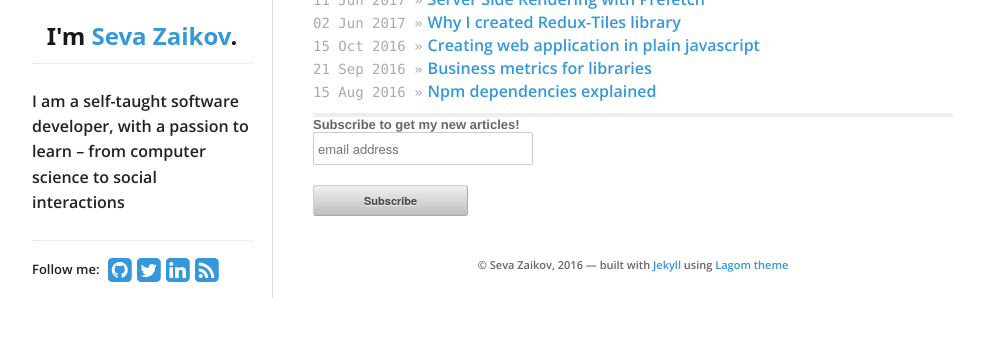
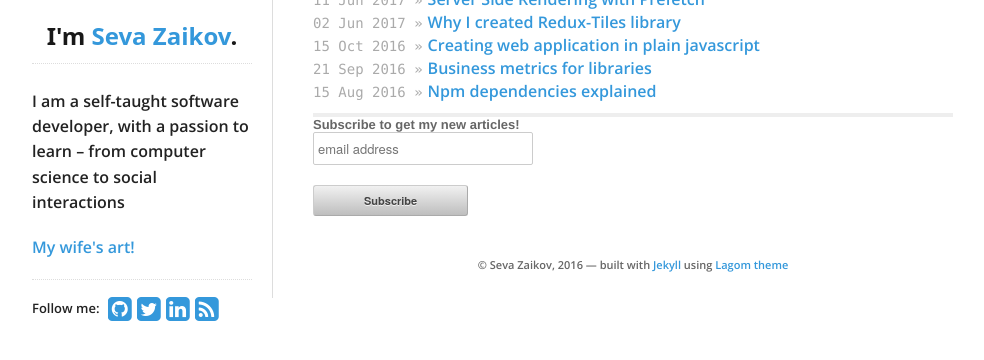
Before and after one commit to Bloomca/blog, a Jekyll site: the page built from index.html, in a window 1280 px wide, cut to the strip 306-907 px from the top of the page. Shown: the top 360 px of the strip, without its empty margins (138-1122 px from the left). Built offline with Jekyll 4.4.1, drawn with Linux system fonts in a browser that asks for light colours; nearby versions of some CDN libraries; comment, search, counter and statistics services are not loaded.

Commit message:
add link to jess.gallery

```diff
--- a/_includes/sidebar.html
+++ b/_includes/sidebar.html
@@ -10,6 +10,9 @@
   <h2>I'm <a href="/">{{ site.data.theme.name }}</a>.</h2>
   <div id="bio">
     <p>I am a self-taught software developer, with a passion to learn – from computer science to social interactions</p>
+    <div style="text-align:left; margin-bottom: 20px; margin-top: -5px;">
+      <a href="https://jess.gallery" target="_blank">My wife's art!</a>
+    </div>
   </div>
   <div id="social">
     {% include social.html %}
```
